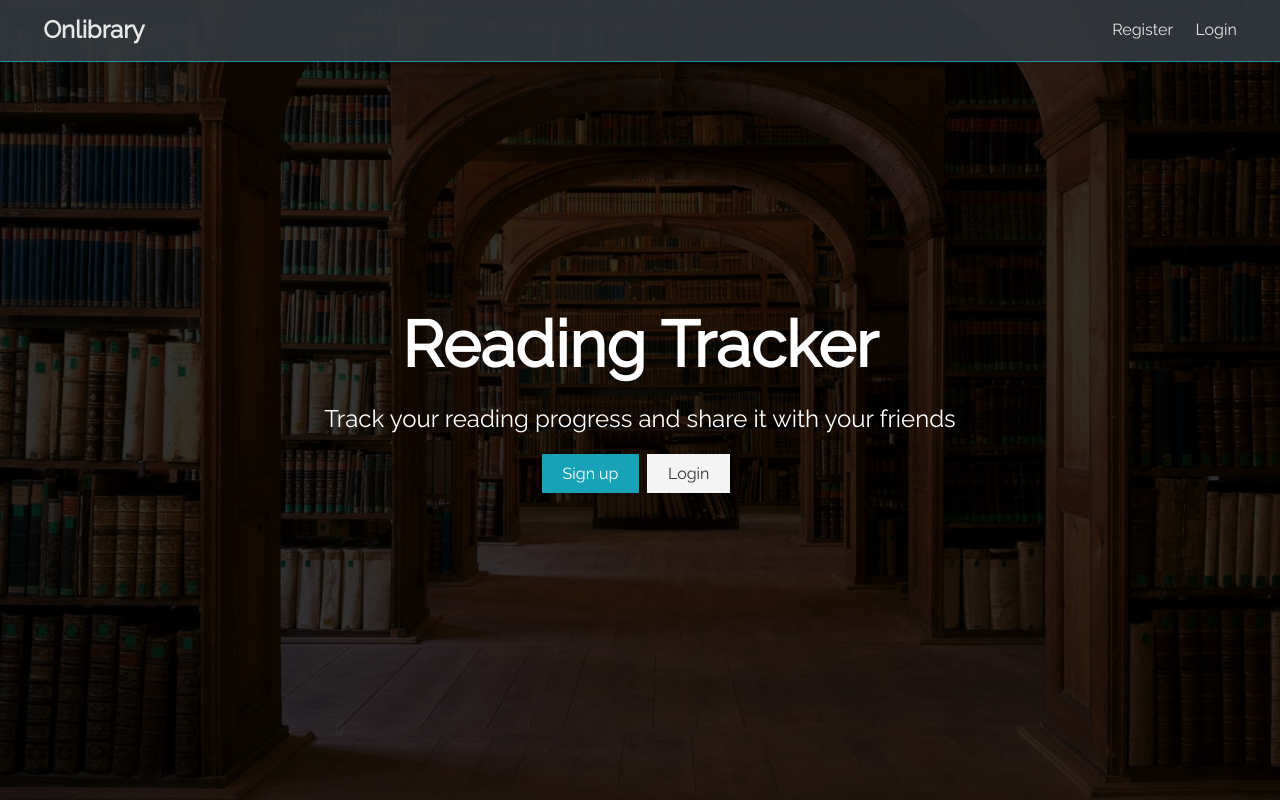
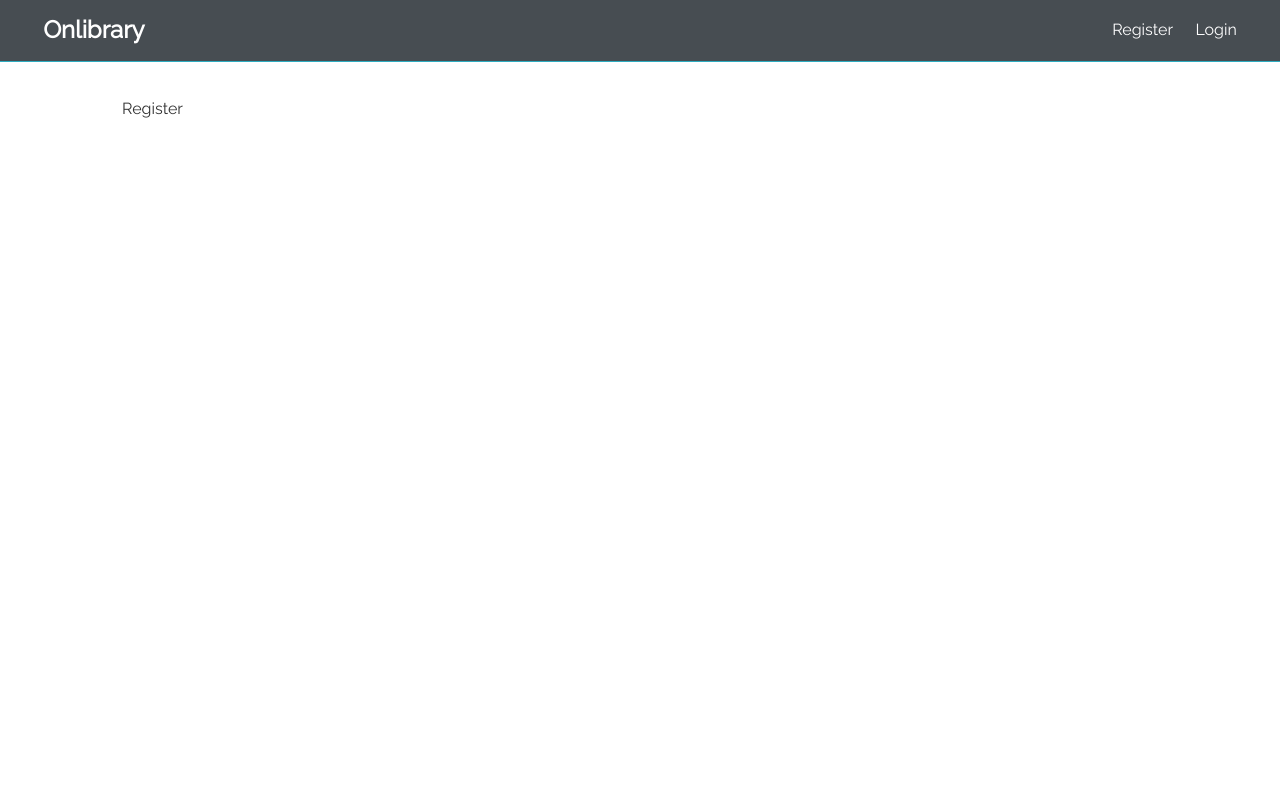
Before and after one commit to imir33/PWproject, a React (Create React App) app in the folder client/: page /register in a window 1280 px wide. Built offline with nearby package versions, Linux system fonts and the light colour scheme; the HTML template or start-up script is replaced by a standard one.

Commit message:
Added react links for the login and register pages

```diff
--- a/client/src/App.js
+++ b/client/src/App.js
@@ -1,13 +1,24 @@
 import React, { Fragment } from 'react';
+import { BrowserRouter as Router, Route, Switch } from 'react-router-dom';
 import Navbar from './components/layout/Navbar';
 import Landing from './components/layout/Landing';
+import Register from './components/auth/Register';
+import Login from './components/auth/Login';
 import './App.css';
 
 const App = () =>
-  <Fragment>
-    <Navbar />
-    <Landing />
-  </Fragment>
+  <Router>
+    <Fragment>
+      <Navbar />
+      <Route exact path='/' component={Landing} />
+      <section className="container">
+        <Switch>
+          <Route exact path='/register' component={Register} />
+          <Route exact path='/login' component={Login} />
+        </Switch>
+      </section>
+    </Fragment>
+  </Router>
 
 
 export default App;
--- /dev/null
+++ b/client/src/components/auth/Login.js
@@ -0,0 +1,11 @@
+import React from 'react'
+
+const Login = () => {
+  return (
+    <div>
+      Login
+    </div>
+  )
+}
+
+export default Login;
--- /dev/null
+++ b/client/src/components/auth/Register.js
@@ -0,0 +1,11 @@
+import React from 'react'
+
+const Register = () => {
+  return (
+    <div>
+      Register
+    </div>
+  )
+}
+
+export default Register;
--- a/client/src/components/layout/Landing.js
+++ b/client/src/components/layout/Landing.js
@@ -1,15 +1,16 @@
 import React from 'react'
+import { Link } from 'react-router-dom';
 
 const Landing = () => {
   return (
-    <section className="landing">
-      <div className="dark-overlay">
-        <div className="landing-inner">
-          <h1 className="x-large">Reading Tracker</h1>
-          <p className="lead">Track your reading progress and share it with your friends</p>
-          <div className="buttons">
-            <a href="register.html" className="btn btn-primary">Sign up</a>
-            <a href="login.html" className="btn">Login</a>
+    <section className='landing'>
+      <div className='dark-overlay'>
+        <div className='landing-inner'>
+          <h1 className='x-large'>Reading Tracker</h1>
+          <p className='lead'>Track your reading progress and share it with your friends</p>
+          <div className='buttons'>
+            <Link to='/register' className='btn btn-primary'>Sign up</Link>
+            <Link to='/login' className='btn'>Login</Link>
           </div>
         </div>
       </div>
--- a/client/src/components/layout/Navbar.js
+++ b/client/src/components/layout/Navbar.js
@@ -1,16 +1,17 @@
 import React from 'react'
+import { Link } from 'react-router-dom';
 
 const Navbar = () => {
   return (
-    <nav className="navbar bg-dark">
+    <nav className='navbar bg-dark'>
       <h1>
-        <a href="dashboard.html">
-          <i className="fas fa-book-open"></i> Onlibrary
-        </a>
+        <Link to='/'>
+          <i className='fas fa-book-open'></i> Onlibrary
+        </Link>
       </h1>
       <ul>
-        <li><a href="register.html">Register</a></li>
-        <li><a href="login.html">Login</a></li>
+        <li><Link to='/register'>Register</Link></li>
+        <li><Link to='/login'>Login</Link></li>
       </ul>
     </nav>
   )
```
Also changed, not shown: client/public/index.html (+9 -9 lines).
